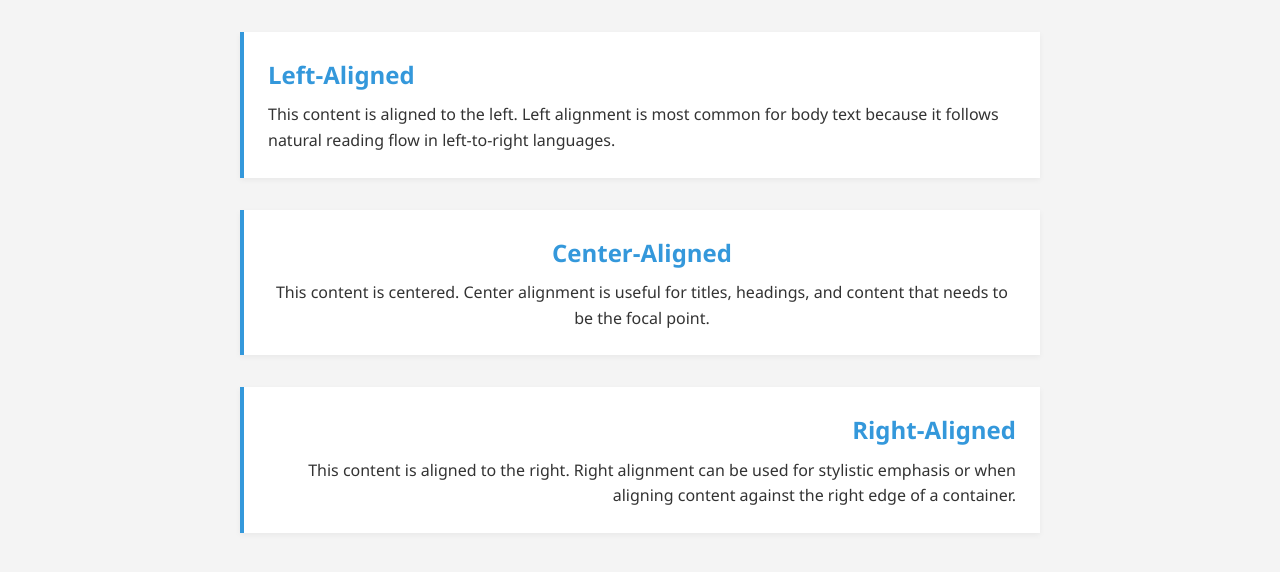
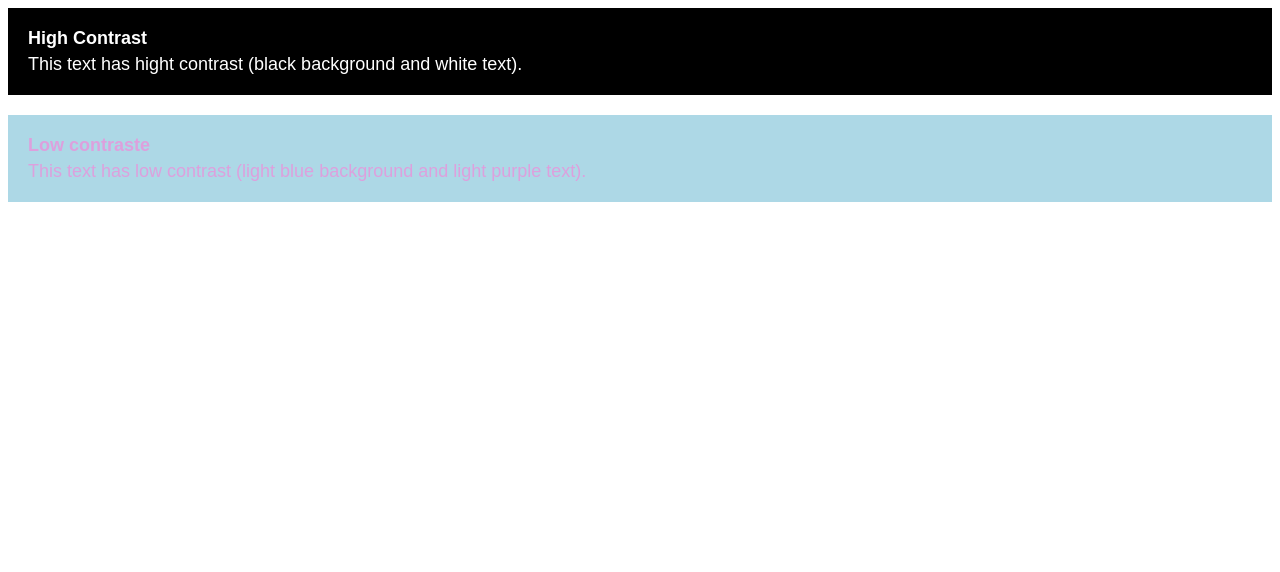
Before and after one commit to ahumadasergio855-cyber/LenguajedeMarcas, a plain HTML site: page index.html in a window 1280 px wide. Drawn offline with Linux system fonts and the light colour scheme.

Commit message:
Add files via upload

```diff
--- a/index.html
+++ b/index.html
@@ -1,18 +1,34 @@
-<link rel="stylesheet" href="styles.css" />
+<style>
+   .example {
+   	padding: 20px;
+   	margin-bottom: 20px;
+   	font-size: 18px;
+   	font-family: sans-serif;
+   }
 
-<div class="container">
-  <section class="alignment left">
-    <h2>Left-Aligned</h2>
-    <p>This content is aligned to the left. Left alignment is most common for body text because it follows natural reading flow in left-to-right languages.</p>
-  </section>
+   .high-contrast {
+   	background-color: black;
+   	color: white;
+   }
 
-  <section class="alignment center">
-    <h2>Center-Aligned</h2>
-    <p>This content is centered. Center alignment is useful for titles, headings, and content that needs to be the focal point.</p>
-  </section>
+   .low-contrast {
+   	background-color: #add8e6;
+   	color:#dda0dd;
+   }
 
-  <section class="alignment right">
-    <h2>Right-Aligned</h2>
-    <p>This content is aligned to the right. Right alignment can be used for stylistic emphasis or when aligning content against the right edge of a container.</p>
-  </section>
+   .label {
+   	font-weight: bold;
+   	margin-bottom: 5px;
+   }
+</style>
+
+<div class="example high-contrast">
+	<div class="label">High Contrast</div>
+	This text has hight contrast (black background and white text).
+
 </div>
+
+<div class="example low-contrast">
+	<div class="label">Low contraste</div>
+	This text has low contrast (light blue background and light purple text).
+</div>
```
Also changed, not shown: index2.html (added, +35 -0 lines).
